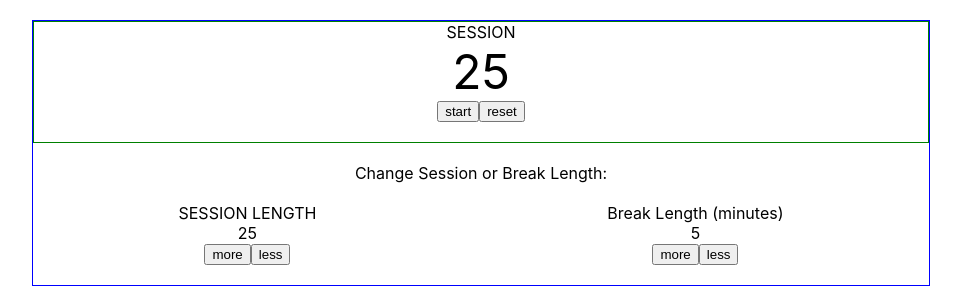
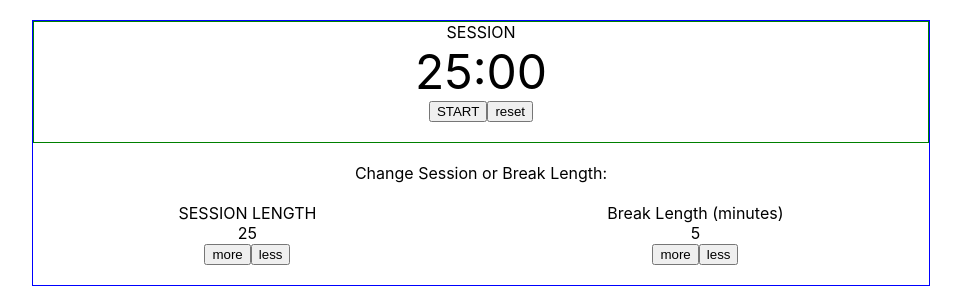
Before and after one commit to izurai27/25plus5clock-react, a React (Create React App) app: page / in a window 1280 px wide. Shown: the top 304 px of the page, without its empty margins (159-1120 px from the left). Built offline with nearby package versions, Linux system fonts and the light colour scheme.

Commit message:
add counting down

```diff
--- a/public/index.html
+++ b/public/index.html
@@ -40,6 +40,6 @@
       To begin the development, run `npm start` or `yarn start`.
       To create a production bundle, use `npm run build` or `yarn build`.
     -->
-  <!-- <script src="https://cdn.freecodecamp.org/testable-projects-fcc/v1/bundle.js"></script> -->
+  <script src="https://cdn.freecodecamp.org/testable-projects-fcc/v1/bundle.js"></script>
   </body>
 </html>
--- a/src/App.js
+++ b/src/App.js
@@ -7,10 +7,12 @@ class App extends React.Component {
   constructor(props){
     super(props)
     this.state = {
-      session:25,
+      session:1500,
+      setSession:25,
       break:5,
       seconds:0,
-      counting:false
+      isToggleOn:true,
+      minutes:25,
     }
 
     this.handleBreakDecrement=this.handleBreakDecrement.bind(this);
@@ -32,42 +34,66 @@ class App extends React.Component {
   handleBreakDecrement(event){
     if(this.state.break>1){
       this.setState({
-      break:this.state.break-1
+      break:this.state.break-1,
+
     })
     }
 
   }
 
   handleSessionIncrement(event){
-    if(this.state.session<60){
+    if(this.state.setSession<60){
       this.setState({
-        session:this.state.session+1
+        session:this.state.session+60,
+        setSession:this.state.setSession+1,
+        minutes:this.state.minutes+1
+
       })
     }
   }
 
   handleSessionDecrement(event){
-    if(this.state.session>1){
+    if(this.state.setSession>1){
       this.setState({
-        session:this.state.session-1
+        session:this.state.session-60,
+        setSession:this.state.setSession-1,
+        minutes:this.state.minutes-1
       })
     }
   }
 
   handleReset(event){
     this.setState({
-      session:25,
-      break:5
+      session:1500,
+      setSession:25,
+      minutes:25,
+      break:5,
+      seconds:0
     })
   }
 
   handleStart(event){
-    console.log("it's start");
-    this.setState({counting : !this.state.counting})
-    if (this.state.counting === true){
-      setInterval( () => this.setState ({session:this.state.session-1 }), 1000);
+
+    this.setState({
+      isToggleOn: !this.state.isToggleOn,
+      session:this.state.session,
+
+    });
+
+    let countDown;
+    if (this.state.isToggleOn === true){
+      console.log("it's start",this.state.session);
+      countDown = setInterval( () => this.setState ({
+        session: this.state.session-1,
+        minutes: Math.floor(this.state.session/60),
+        seconds:  this.state.session % 60
+      })
+        , 1000);
+    } else {
+      console.log("it's pause");
+      clearInterval(countDown);
     }
-    console.log(this.state.counting)
+    console.log(this.state.isToggleOn);
 
   }
 
@@ -76,9 +102,9 @@ class App extends React.Component {
       <div className="big-container">
         <div className="count-down">
           <div id="timer-label">SESSION</div>
-          <time id="time-left">{this.state.session}</time>
+          <time id="time-left">{this.state.minutes > 9? this.state.minutes : `0${this.state.minutes}`}:{this.state.seconds > 9? this.state.seconds : `0${this.state.seconds}`}</time>
           <div className='buttons'>
-            <button id="start_stop"onClick={this.handleStart}>start</button>
+            <button id="start_stop"onClick={this.handleStart}>{this.state.isToggleOn ? 'START' : 'PAUSE'}</button>
           <button id="reset" onClick={this.handleReset}>reset</button>
           </div>
 
@@ -89,7 +115,7 @@ class App extends React.Component {
 
           <div className='edit-session'>
             <div id="session-label">SESSION LENGTH</div>
-            <div id="session-length">{this.state.session}</div>
+            <div id="session-length">{this.state.setSession}</div>
             <button id="session-increment" onClick={this.handleSessionIncrement}>more</button>
             <button id="session-decrement" onClick={this.handleSessionDecrement}>less</button>
 
```
